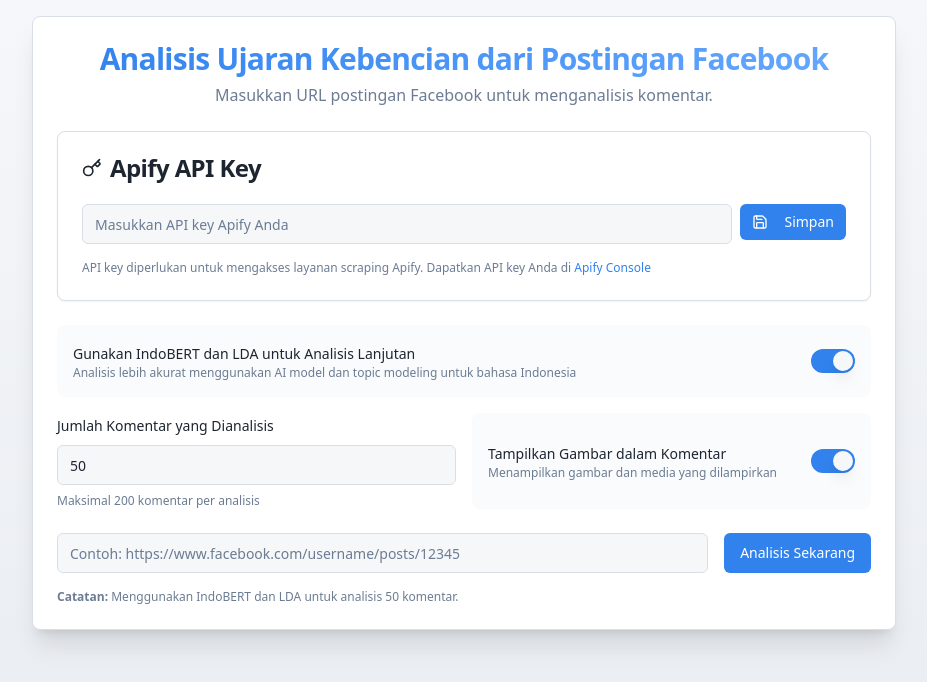
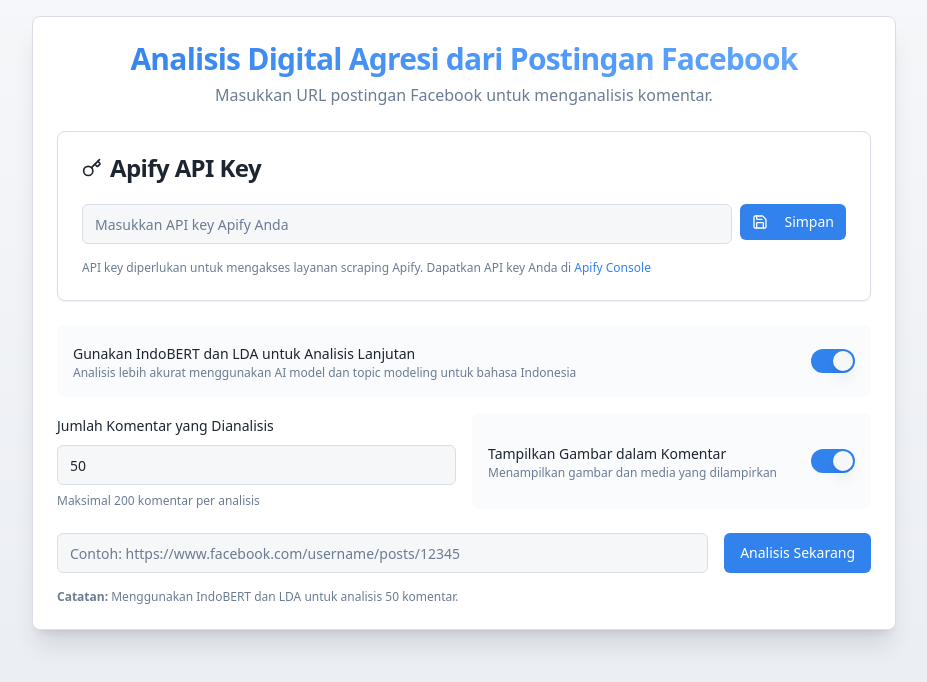
Before and after one commit to DEJUNK45/facebook-hate-watch, a React (Vite) app: page /facebook-analysis in a window 1280 px wide. Shown: the top 682 px of the page, without its empty margins (176-1103 px from the left). Built offline with nearby package versions, Linux system fonts and the light colour scheme.

Commit message:
Refactor: Change page title

```diff
--- a/src/pages/FacebookAnalysis.tsx
+++ b/src/pages/FacebookAnalysis.tsx
@@ -221,7 +221,7 @@ const FacebookAnalysis = () => {
         <Card className="shadow-xl">
           <CardHeader className="text-center">
             <CardTitle className="text-3xl font-bold bg-gradient-primary bg-clip-text text-transparent">
-              Analisis Ujaran Kebencian dari Postingan Facebook
+              Analisis Digital Agresi dari Postingan Facebook
             </CardTitle>
             <p className="text-muted-foreground mt-2">
               Masukkan URL postingan Facebook untuk menganalisis komentar.
```
